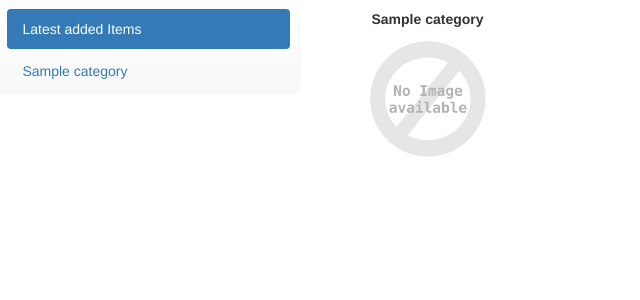
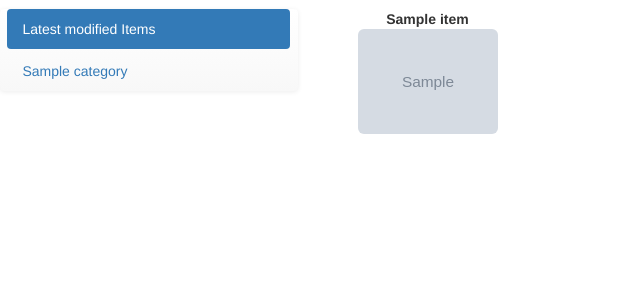
Before and after one commit to aristoteles-nunez/Item-Catalog, a Flask app: page / in a window 1280 px wide. Shown: the part 51-351 px from the top of the page, without its empty margins (0-640 px from the left). Run offline with Flask 2, Linux system fonts and the light colour scheme; tables that the repository leaves empty hold one stand-in row (values such as "Sample post"); grey boxes marked "Sample" are stand-in pictures; some libraries are stand-ins or nearby versions.

Commit message:
refactor: Changed behavior for render categories and items

```diff
--- a/app.py
+++ b/app.py
@@ -16,14 +16,17 @@ db_session = DBSession()
 @app.route('/')
 def index():
     categories = db_session.query(Category).order_by(Category.name).all()
-    return render_template('index.html', categories=categories, active_category=0, logged_in=False)
+    latest_items = db_session.query(Item).order_by(desc(Item.modified_date)).all()
+    return render_template('index.html', categories=categories, items=latest_items,
+                           active_category=0, logged_in=False)
 
 
 @app.route('/categories/<category_id>/')
 def get_category(category_id):
     categories = db_session.query(Category).order_by(Category.name).all()
     category = db_session.query(Category).filter_by(id=category_id).one()
-    return render_template('items.html', categories=categories, active_category=int(category_id), logged_in=False)
+    return render_template('items.html', categories=categories, active_category=int(category_id),
+                           logged_in=False)
 
 
 @app.route('/categories/json/')
@@ -32,6 +35,12 @@ def categories_json():
     return jsonify(categories=[r.serialize for r in categories])
 
 
+@app.route('/items/json/')
+def items_json():
+    items = db_session.query(Item).order_by(desc(Item.modified_date)).all()
+    return jsonify(items=[r.serialize for r in items])
+
+
 if __name__ == '__main__':
     app.secret_key = 'super_secret_key_for_catalog_item'
     app.debug = True
--- a/templates/base.html
+++ b/templates/base.html
@@ -11,7 +11,7 @@
     <script src="{{ url_for('static', filename='js/jquery.min.js') }}"></script>
     <script src="{{ url_for('static', filename='js/bootstrap.min.js') }}"></script>
     <style type="text/css" media="screen">
-        .category-tile:hover {
+        .item-tile:hover {
             cursor:pointer;
             /* Permalink - use to edit and share this gradient: http://colorzilla.com/gradient-editor/#000000+0,000000+100&amp;0+0,0.65+100 */
             background: -moz-linear-gradient(top,  rgba(0,0,0,0) 0%, rgba(0,0,0,0.65) 100%); /* FF3.6+ */
@@ -54,11 +54,11 @@
             <div class="navbar-default" role="navigation">
                 <ul class="nav nav-pills nav-stacked" id="side-menu" style="margin: auto; width: 95%;">
                     <li {% if active_category == 0 %} class="active" {% endif %} >
-                        <a href="{{ url_for('index') }}"><i class="fa fa-table fa-fw" data-category-url="latest_items"></i> Latest added Items</a>
+                        <a href="{{ url_for('index') }}"> Latest modified Items</a>
                     </li>
                 {%- for category in categories -%}
                     <li {% if active_category == category.id %} class="active" {% endif %}>
-                        <a href="{{ url_for('get_category', category_id=category.id) }}"><i class="fa fa-table fa-fw" data-category-url="message1"></i>{{category.name}}</a>
+                        <a href="{{ url_for('get_category', category_id=category.id) }}">{{category.name}}</a>
                     </li>
                 {%- endfor -%}
                 </ul>
--- a/templates/index.html
+++ b/templates/index.html
@@ -3,11 +3,11 @@
 
 {% block content %}
 <div class="container-fluid" style="margin: auto; width: 100%;">
-    {%- for category in categories -%}
-        <div class="col-sm-6 col-md-4 col-lg-3  category-tile text-center img-rounded" data-category-url="{{ url_for('get_category', category_id=category.id) }}" style="height: 170px; width: 170px; ">
-            <strong>{{category.name}}</strong>
-            {%- if category.image_path and category.image_path|length > 0 -%}
-                <img src="{{ url_for('static', filename=category.image_path) }}" width="140" class="img-rounded">
+    {%- for item in items -%}
+        <div class="col-sm-6 col-md-4 col-lg-3  item-tile text-center img-rounded" data-category-url="{{ url_for('get_category', category_id=item.category_id) }}" style="height: 170px; width: 170px;">
+            <strong>{{item.name}}</strong>
+            {%- if item.image_path and item.image_path|length > 0 -%}
+                <img src="{{ url_for('static', filename=item.image_path) }}" width="140" class="img-rounded">
             {%- else -%}
                 <img src="{{ url_for('static', filename='images/noimage.png') }}" width="140" class="img-rounded">
             {%- endif -%}
@@ -18,14 +18,14 @@
 
 <script type="text/javascript" charset="utf-8">
     // Obtain redirection url from div tag, and make redirection
-    $(document).on('click', '.category-tile', function (event) {
+    $(document).on('click', '.item-tile', function (event) {
         var url_go = $(this).attr('data-category-url')
         window.location.href = url_go;
     });
 
     // Animate in the movies when the page loads
     $(document).ready(function () {
-      $('.category-tile').hide().first().show("fast", function showNext() {
+      $('.item-tile').hide().first().show("fast", function showNext() {
         $(this).next("div").show("fast", showNext);
       });
     });
```
